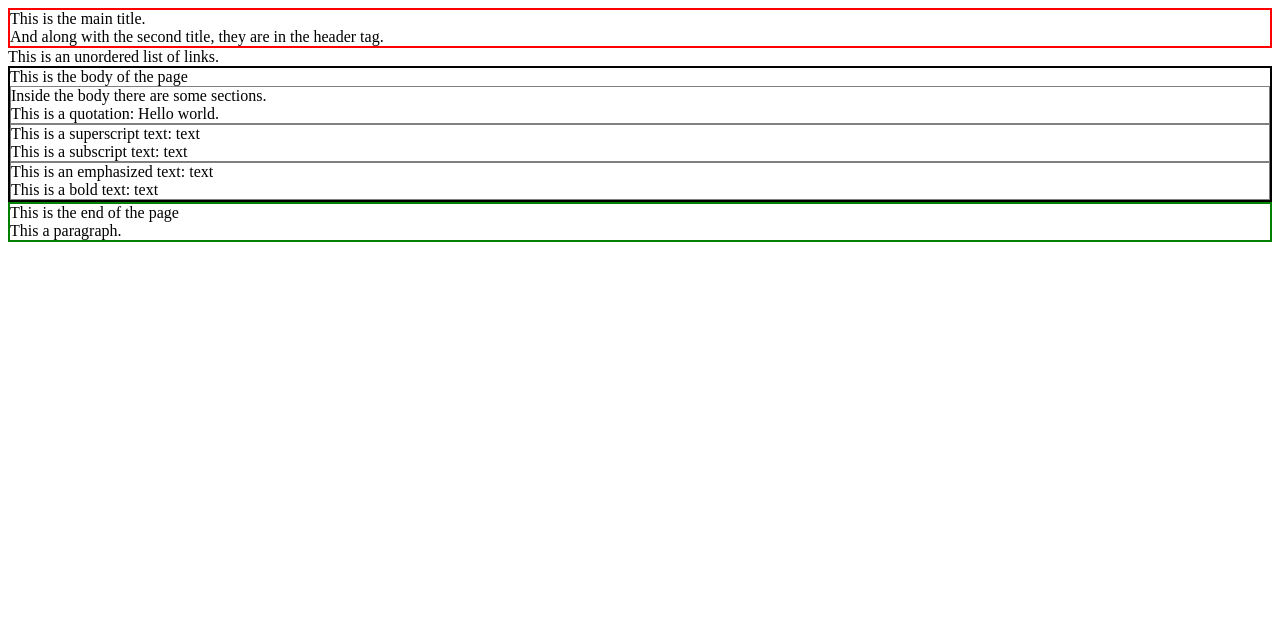
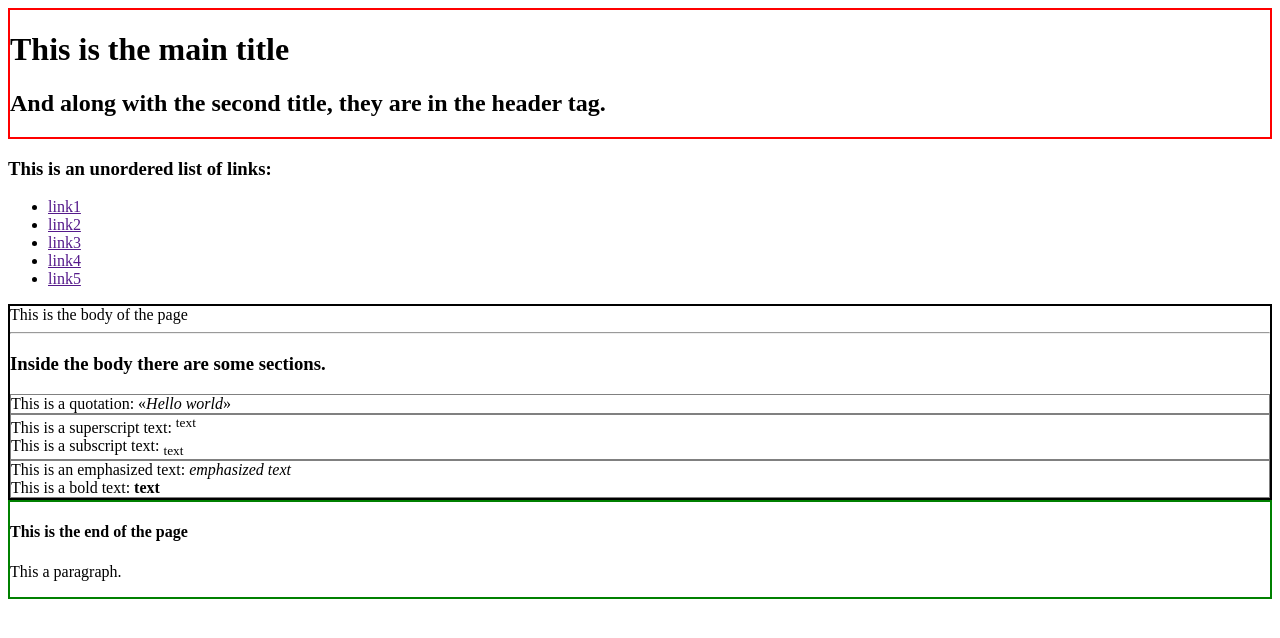
Before and after one commit to alihejazi96/ali, a plain HTML site: page start.html in a window 1280 px wide. Drawn offline with Linux system fonts and the light colour scheme.

Commit message:
"HTML tags exercise"

```diff
--- a/start.html
+++ b/start.html
@@ -29,40 +29,53 @@
   </head>
 
   <body>
+
+
     <header>
-      This is the main title.
-      <br />
-      And along with the second title, they are in the header tag.
+
+      <h1>
+        This is the main title
+      </h1>
+      <h2>
+        And along with the second title, they are in the header tag.
+      </h2>
     </header>
 
-    <aside>This is an unordered list of links.</aside>
+    <h3>This is an unordered list of links:</h3>
+    <ul>
+      <li><a href="">link1</a></li>
+      <li><a href="">link2</a></li>
+      <li><a href="">link3</a></li>
+      <li><a href="">link4</a></li>
+      <li><a href="">link5</a></li>
+    </ul>
+
 
     <main>
       This is the body of the page
-
+      <hr>
+      <h3>Inside the body there are some sections.</h3>
       <section>
-        Inside the body there are some sections.
-        <br />
-        This is a quotation: Hello world.
+        This is a quotation:  <q><em>Hello world</em></q>
       </section>
 
       <section>
-        This is a superscript text: text
+        This is a superscript text: <sup>text</sup>
         <br />
-        This is a subscript text: text
+        This is a subscript text: <sub>text</sub>
       </section>
 
       <section>
-        This is an emphasized text: text
+        This is an emphasized text: <em>emphasized text</em>
         <br />
-        This is a bold text: text
+        This is a bold text: <strong>text</strong>
       </section>
     </main>
 
     <footer>
-      This is the end of the page
-      <br />
-      This a paragraph.
+      <h4>This is the end of the page</h4>
+
+      <p>This a paragraph.</p>
     </footer>
   </body>
 </html>
```
